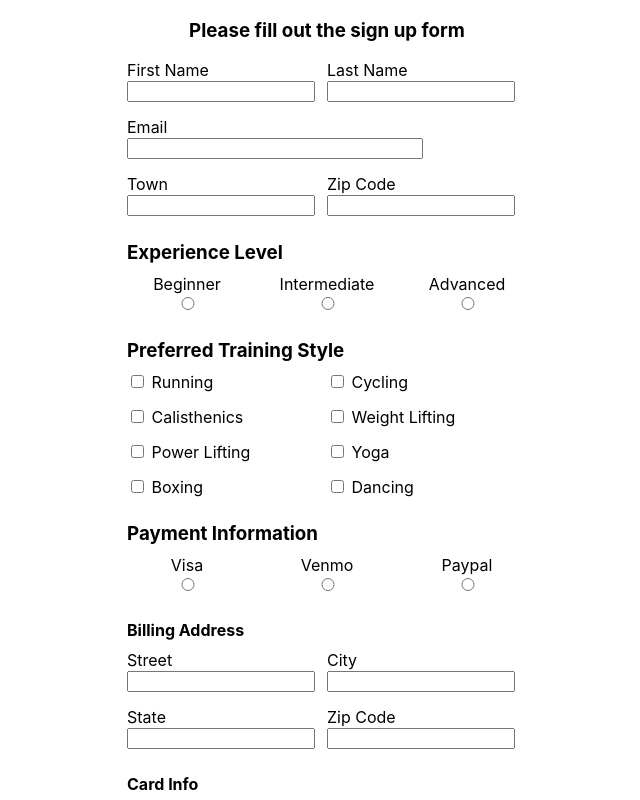
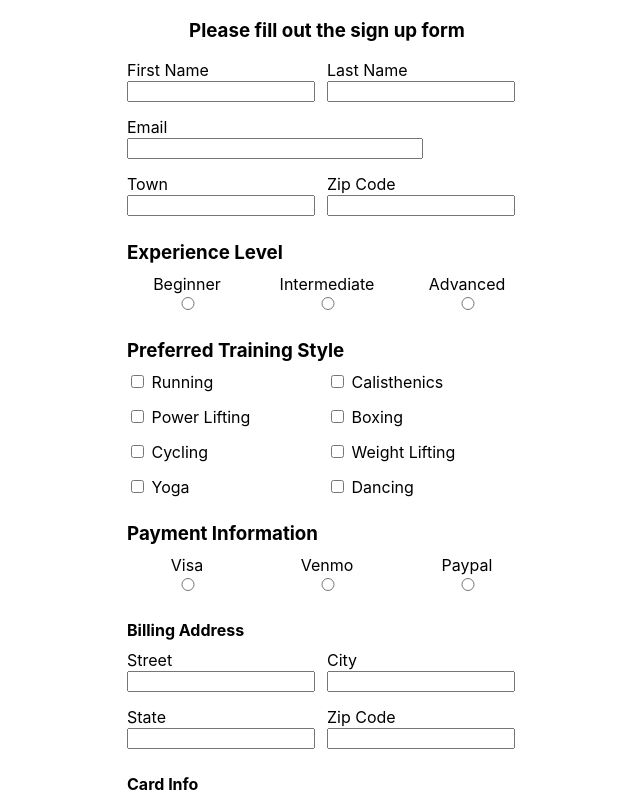
Before and after one commit to buildweek-pt-anywhere-fitness/front-end, a React (Create React App) app in the folder anywhere-fitness/: page /signup in a window 1280 px wide. Shown: the top 800 px of the page, without its empty margins (313-953 px from the left). Built offline with nearby package versions, Linux system fonts and the light colour scheme.

Commit message:
refactored checkboxes by creating Checkbox component for each item in trainingOptions array

```diff
--- /dev/null
+++ b/anywhere-fitness/src/Components/Checkbox.js
@@ -0,0 +1,15 @@
+import React from 'react';
+
+function Checkbox(props) {
+  const {name} = props;
+  return (
+    <label>
+      <input className="training-input"
+        name="training"
+        type="checkbox"
+      /> {name}
+    </label>
+  );
+}
+
+export default Checkbox;
--- a/anywhere-fitness/src/Components/Signup.js
+++ b/anywhere-fitness/src/Components/Signup.js
@@ -1,8 +1,38 @@
 import React from 'react';
+import {useState, useEffect} from 'react';
 import {BrowserRouter, Link, Route} from 'react-router-dom';
+import Checkbox from './Checkbox';
 import '../signup.css'
 
 function Signup() {
+  const [client, setClient] = useState({
+    fname: '',
+    lname: '',
+    email: '',
+    town: '',
+    locationZip: '',
+    exp: '',
+    training: false,
+    payment: '',
+    street: '',
+    city: '',
+    state: '',
+    paymentZip: '',
+    cardName: '',
+    cardNumber: '',
+    code: ''
+  });
+
+  const trainingOptions = ['Running', 'Calisthenics', 'Power Lifting', 'Boxing', 'Cycling', 'Weight Lifting', 'Yoga', 'Dancing'];
+
+  const handleChange = event => {
+
+  }
+
+  function handleSubmit(event) {
+    event.preventDefault();
+    alert('Thankyou for signing up!!');
+  }
   return (
     <div>
       <h3>Please fill out the sign up form</h3>
@@ -11,30 +41,37 @@ function Signup() {
           <input
             name="fname"
             type="text"
+            value={client.fname}
+            onChange={handleChange}
           />
         </label>
         <label> Last Name
           <input
             name="lname"
             type="text"
+            value={client.lname}
+            onChange={handleChange}
           />
         </label>
         <label className='email-label'> Email
           <input
             name="email"
             type="email"
+            value={client.email}
           />
         </label>
         <label>Town
           <input
             name="town"
             type="text"
+            value={client.town}
           />
         </label>
         <label> Zip Code
           <input
-            name="zip"
+            name="locationZip"
             type="number"
+            value={client.locationZip}
           />
         </label>
         <h3>Experience Level</h3>
@@ -42,69 +79,31 @@ function Signup() {
           <input
             name="exp"
             type="radio"
+            value="beginner"
+            checked={client.exp === 'beginner'}
           />
         </label>
         <label className="exp-label"> Intermediate
           <input
             name="exp"
             type="radio"
+            value="internmediate"
+            checked={client.exp === 'internmediate'}
           />
         </label>
         <label className="exp-label"> Advanced
           <input
             name="exp"
             type="radio"
+            value="advanced"
+            checked={client.exp === 'advanced'}
           />
         </label>
         <h3>Preferred Training Style</h3>
-        <label>
-          <input className="cb-input"
-            name=""
-            type="checkbox"
-          /> Running
-        </label>
-        <label>
-          <input className="cb-input"
-            name=""
-            type="checkbox"
-          /> Cycling
-        </label>
-        <label>
-          <input className="cb-input"
-            name=""
-            type="checkbox"
-          /> Calisthenics
-        </label>
-        <label>
-          <input className="cb-input"
-            name=""
-            type="checkbox"
-          /> Weight Lifting
-        </label>
-        <label>
-          <input className="cb-input"
-            name=""
-            type="checkbox"
-          /> Power Lifting
-        </label>
-        <label>
-          <input className="cb-input"
-            name=""
-            type="checkbox"
-          /> Yoga
-        </label>
-        <label>
-          <input className="cb-input"
-            name=""
-            type="checkbox"
-          /> Boxing
-        </label>
-        <label>
-          <input className="cb-input"
-            name=""
-            type="checkbox"
-          /> Dancing
-        </label>
+        {trainingOptions.map(option => {
+          return <Checkbox name={option} />;
+        })}
+
         <h3>Payment Information</h3>
         <label className="pay-label"> Visa
           <input
@@ -145,7 +144,7 @@ function Signup() {
         </label>
         <label> Zip Code
           <input
-            name="zip"
+            name="paymentZip"
             type="text"
           />
         </label>
@@ -168,7 +167,7 @@ function Signup() {
             type="number"
           />
         </label>
-        <button className="submit-btn">Submit</button>
+        <button className="submit-btn" onClick={handleSubmit}>Submit</button>
       </form>
     </div>
   );
--- a/anywhere-fitness/src/signup.css
+++ b/anywhere-fitness/src/signup.css
@@ -5,7 +5,6 @@
   max-width: 400px;
   margin: 0 auto;
   text-align: initial;
-  /* align-items: initial; */
 }
 .signup-form label {
   width: 50%;
@@ -25,7 +24,7 @@
   width: 100%;
   margin: 10px 0;
 }
-.signup-form .cb-input {
+.signup-form .training-input {
   width: initial;
 }
 .signup-form .code-input {
```
